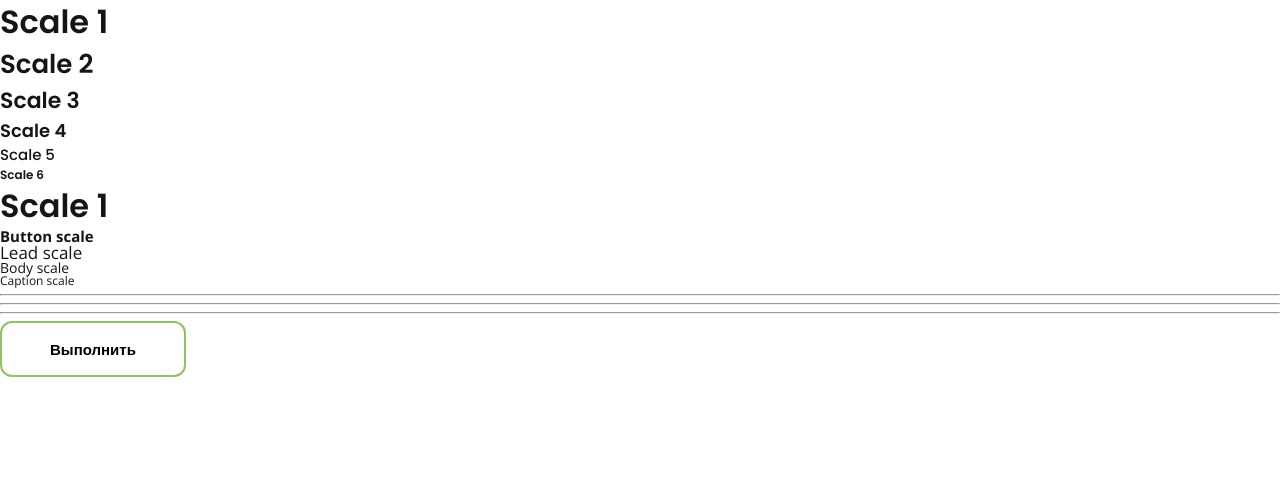
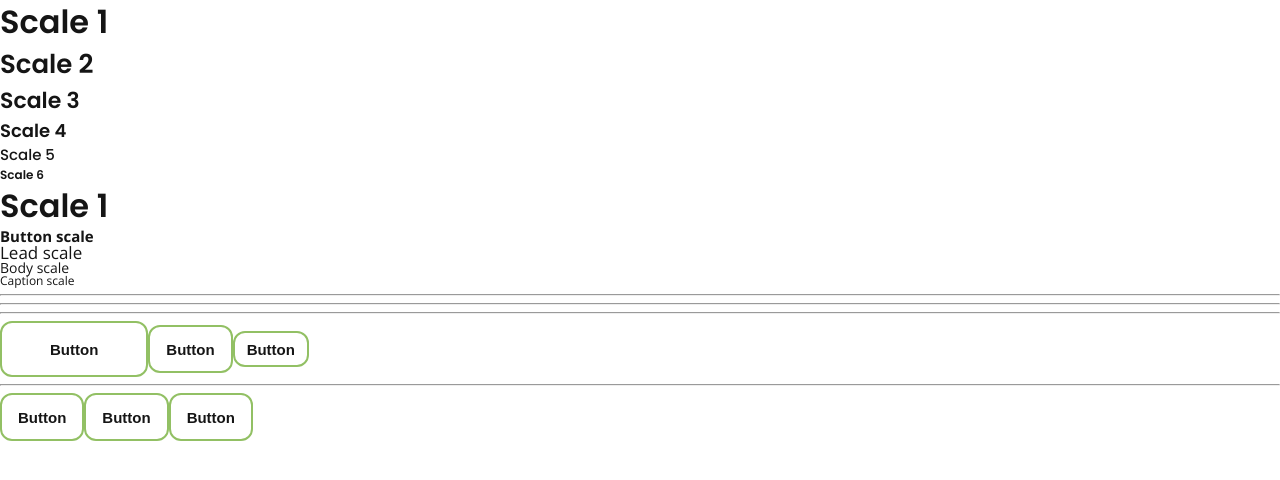
Before and after one commit to bourbakiii/freshnesecom, a Vue app: page / in a window 1280 px wide. Shown: the top 480 px of the page. Built offline with nearby package versions, Linux system fonts and the light colour scheme.

Commit message:
Control point

```diff
--- a/src/assets/scss/fonts.scss
+++ b/src/assets/scss/fonts.scss
@@ -4,43 +4,45 @@
 @function calc-em-by-body($value){
   @return calc($value/14) + em;
 }
-
+*{
+  color: $color-1-a;
+}
 html{
   font-family: 'Open Sans', sans-serif;
   @extend .text--body;
-  color: $color-1-a;
+
 }
 .text {
   &--scale {
-    &_1, &_2, &_3, &_4, &_5, &_6 {
+    &--1, &--2, &--3, &--4, &--5, &--6 {
       font-family: 'Poppins', sans-serif;
       line-height: 150%;
       font-weight: 600;
     }
 
-    &_1 {
+    &--1 {
       font-size: calc-em-by-body(32);
       line-height: 140%;
     }
 
-    &_2 {
+    &--2 {
       font-size: calc-em-by-body(26);
     }
 
-    &_3 {
+    &--3 {
       font-size: calc-em-by-body(22);
     }
 
-    &_4 {
+    &--4 {
       font-size: calc-em-by-body(18);
     }
 
-    &_5 {
+    &--5 {
       font-weight: 500;
       font-size: calc-em-by-body(15);
     }
 
-    &_6 {
+    &--6 {
       font-size: calc-em-by-body(12);
     }
   }
--- a/src/components/Button.vue
+++ b/src/components/Button.vue
@@ -8,9 +8,20 @@
 <style lang="scss" scoped>
 .button{
   background: white;
-  height: 56px;
   border: 2px solid $color-2-c;
-  padding: 0 48px;
+  padding: 0 16px;
+  height: 48px;
   border-radius: 12px;
+
+  &.size{
+    &--big{
+      padding: 0 48px;
+      height: 56px;
+    }
+    &--small{
+      height: 36px;
+      padding: 0 12px;
+    }
+  }
 }
 </style>
--- a/src/pages/Components.vue
+++ b/src/pages/Components.vue
@@ -1,11 +1,11 @@
 <template>
-  <p class="text--scale_1">Scale 1</p>
-  <p class="text--scale_2">Scale 2</p>
-  <p class="text--scale_3">Scale 3</p>
-  <p class="text--scale_4">Scale 4</p>
-  <p class="text--scale_5">Scale 5</p>
-  <p class="text--scale_6">Scale 6</p>
-  <p class="text--scale_1">Scale 1</p>
+  <p class="text--scale--1">Scale 1</p>
+  <p class="text--scale--2">Scale 2</p>
+  <p class="text--scale--3">Scale 3</p>
+  <p class="text--scale--4">Scale 4</p>
+  <p class="text--scale--5">Scale 5</p>
+  <p class="text--scale--6">Scale 6</p>
+  <p class="text--scale--1">Scale 1</p>
   <p class="text--button">Button scale</p>
   <p class="text--lead">Lead scale</p>
   <p class="text--body">Body scale</p>
@@ -14,7 +14,13 @@
   <hr/>
   <hr/>
 
-  <Button></Button>
+  <Button class="size--big">Button</Button>
+  <Button>Button</Button>
+  <Button class="size--small">Button</Button>
+  <hr>
+  <Button>Button</Button>
+  <Button>Button</Button>
+  <Button>Button</Button>
 </template>
 
 <script setup>
```
